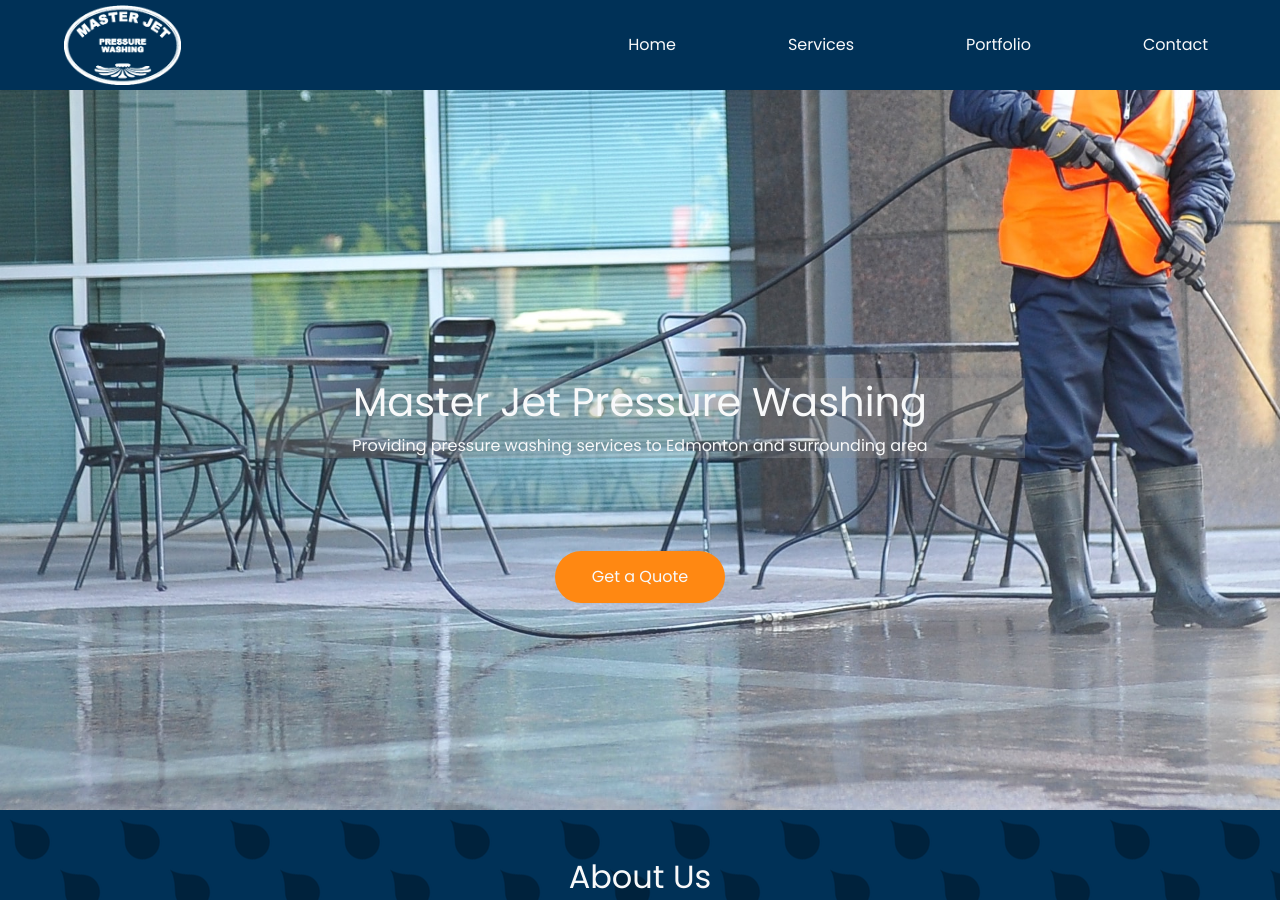
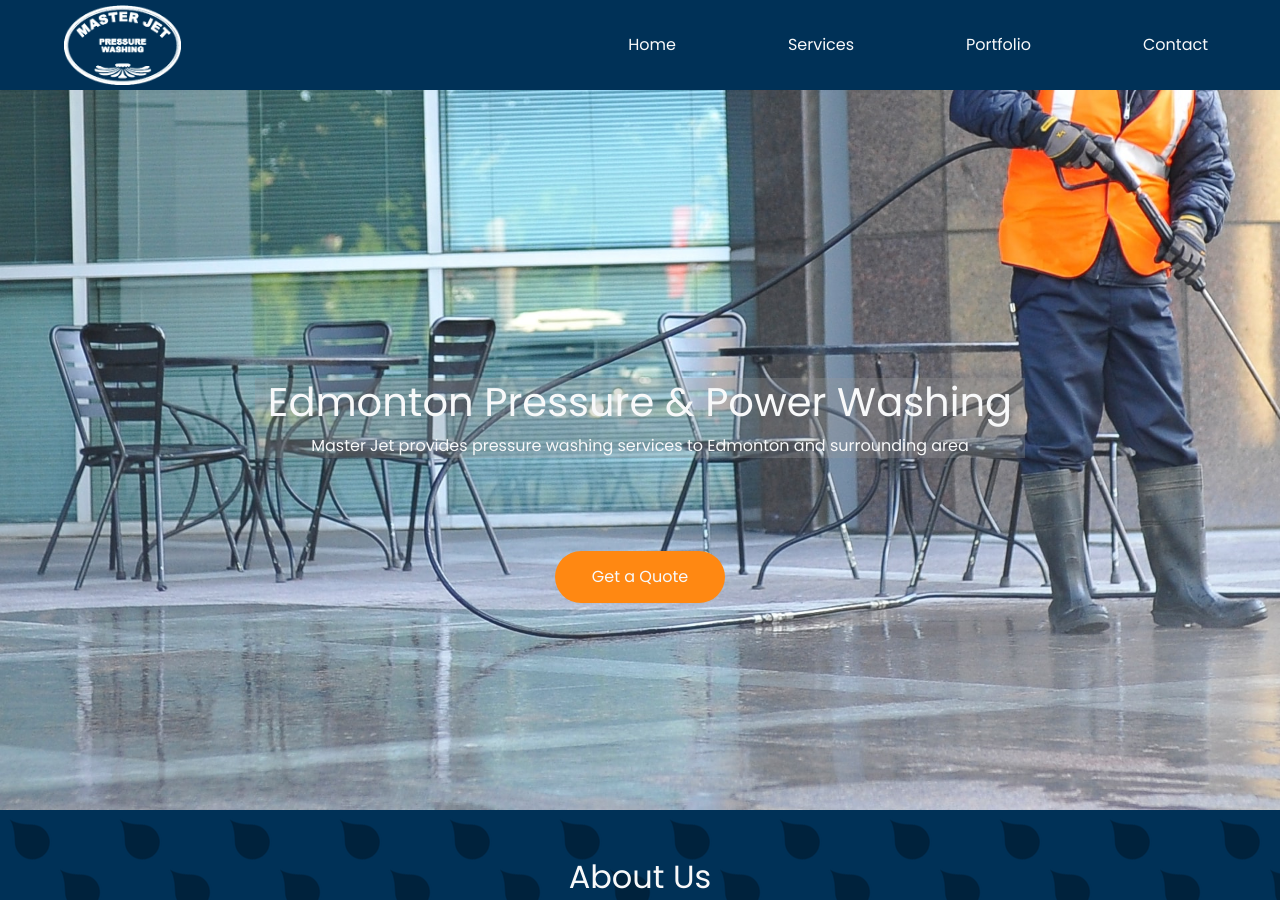
Before and after one commit to linhub15/masterjet.ca, a Jekyll site: the page built from index.html, in a window 1280 px wide and 900 px high. Built offline with Jekyll 4.4.1, drawn with Linux system fonts in a browser that asks for light colours; nearby versions of some CDN libraries.

Commit message:
better index title

```diff
--- a/index.html
+++ b/index.html
@@ -1,6 +1,6 @@
 ---
 permalink: /
-title: Master Jet Pressure Washing
+title: Edmonton Pressure &amp; Power Washing
 description: >-
   Professional and quality pressure washing in Edmonton since 2005.
   We pressure wash parking lots, garages, warehouses, commercial buildings,
@@ -11,7 +11,7 @@ description: >-
   <div class="container">
     <div class="text-underlay">
         <h1 itemprop="name">{{page.title}}</h1>
-        <p itemprop="description">Providing pressure washing services to Edmonton and surrounding area</p>
+        <p itemprop="description">Master Jet provides pressure washing services to Edmonton and surrounding area</p>
     </div>
     {% include buttons/get-a-quote.html %}
   </div>
```
